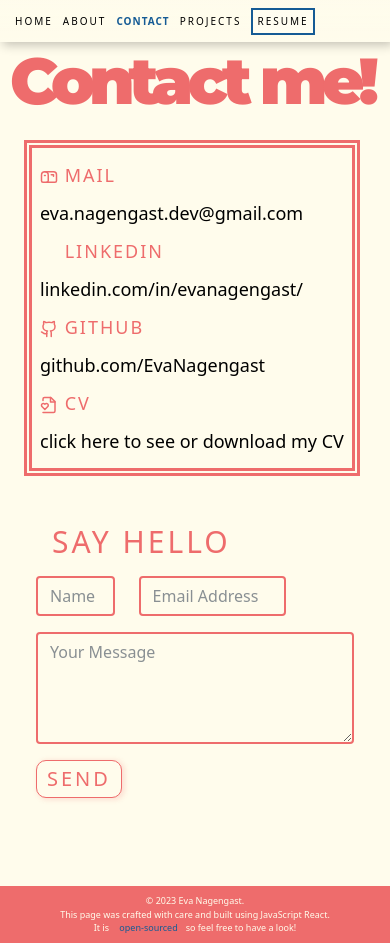
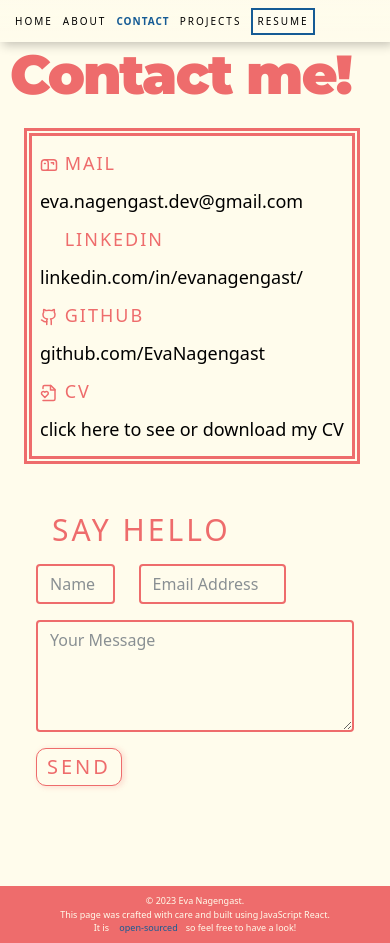
Before and after one commit to EvaNagengast/PersonalPortfolio, a React (Create React App) app: page /contact in a window 390 px wide. Built offline with nearby package versions, Linux system fonts and the light colour scheme; some icons are missing; a web font is replaced by a local one.

Commit message:
fixed size problems on phone screen

```diff
--- a/src/pages/Aboutme.css
+++ b/src/pages/Aboutme.css
@@ -93,6 +93,7 @@
 @media (max-width: 768px) {
   .Aboutme h1 {
     font-size: 90px;
+      letter-spacing: -6px;
   }
   .Aboutme img,
   .Aboutme figcaption {
@@ -105,7 +106,7 @@
     margin: 5px 70px 40px 70px;
   }
   .Aboutme figcaption {
-    font-size: 8px;
+    font-size: 9px;letter-spacing: 1px;
   }
 }
 @media (max-width: 576px) {
@@ -123,9 +124,7 @@
   .Aboutme .aboutInfo {
     margin: 5px 50px 30px 50px;
   }
-  .Aboutme figcaption {
-    font-size: 6px; letter-spacing: 1px;
-  }
+
 
 }
 @media (max-width: 480px) {
@@ -137,8 +136,9 @@
     float: right;
     margin: -15px -17px 10px 2px;
   }
-  .Aboutme h1 {
-    font-size: 65px;
+  .Contact h1 {
+    font-size: 60px;
+       letter-spacing: -2px;
   }
   .Aboutme button {
     font-size: 11px;
@@ -146,8 +146,8 @@
 }
 @media (max-width: 380px) {
   .Aboutme h1 {
-    font-size: 50px;
-    letter-spacing: -3px;
+    font-size: 55px;
+
   }
 
 }
--- a/src/pages/Contact.css
+++ b/src/pages/Contact.css
@@ -61,6 +61,7 @@ double css checked o unchecked x  */
 @media (max-width: 768px) {
   .Contact h1 {
     font-size: 90px;
+      letter-spacing: -6px;
   }
   .Contact .contactbox {
     line-height: 55px;
@@ -70,6 +71,7 @@ double css checked o unchecked x  */
 @media (max-width: 576px) {
   .Contact h1 {
     font-size: 65px;
+      letter-spacing: -3px;
   }
   .Contact .contactbox {
     line-height: 40px;
@@ -77,7 +79,8 @@ double css checked o unchecked x  */
 }
 @media (max-width: 480px) {
   .Contact h1 {
-    font-size: 65px;
+    font-size: 60px;
+       letter-spacing: -2px;
   }
   .Contact .contactbox {
     line-height: 38px;
@@ -86,8 +89,8 @@ double css checked o unchecked x  */
 }
 @media (max-width: 380px) {
   .Contact h1 {
-    font-size: 50px;
-    letter-spacing: -3px;
+    font-size: 55px;
+
   }
   .Contact .contactbox {
     line-height: 38px;
--- a/src/pages/Projects.css
+++ b/src/pages/Projects.css
@@ -103,6 +103,7 @@ double css checked o unchecked x  */
 @media (max-width: 768px) {
   .Projects h1 {
     font-size: 90px;
+    letter-spacing: -6px;
   }
   .Projects .cardicon {
     font-size: 16px;
@@ -111,15 +112,21 @@ double css checked o unchecked x  */
 @media (max-width: 576px) {
   .Projects h1 {
     font-size: 65px;
+    letter-spacing: -3px;
   }
 }
 
 @media (max-width: 480px) {
-  .Aboutme h1 {
-    font-size: 65px;
+  .Contact h1 {
+    font-size: 60px;
+    letter-spacing: -2px;
   }
 }
 @media (max-width: 400px) {
+  .Contact h1 {
+    font-size: 55px;
+    letter-spacing: -2px;
+  }
   .Popup .popupText {
     font-size: 12px;
   }
@@ -130,10 +137,3 @@ double css checked o unchecked x  */
     font-size: 12px;
   }
 }
-
-@media (max-width: 380px) {
-  .Aboutme h1 {
-    font-size: 50px;
-    letter-spacing: -3px;
-  }
-}
```
